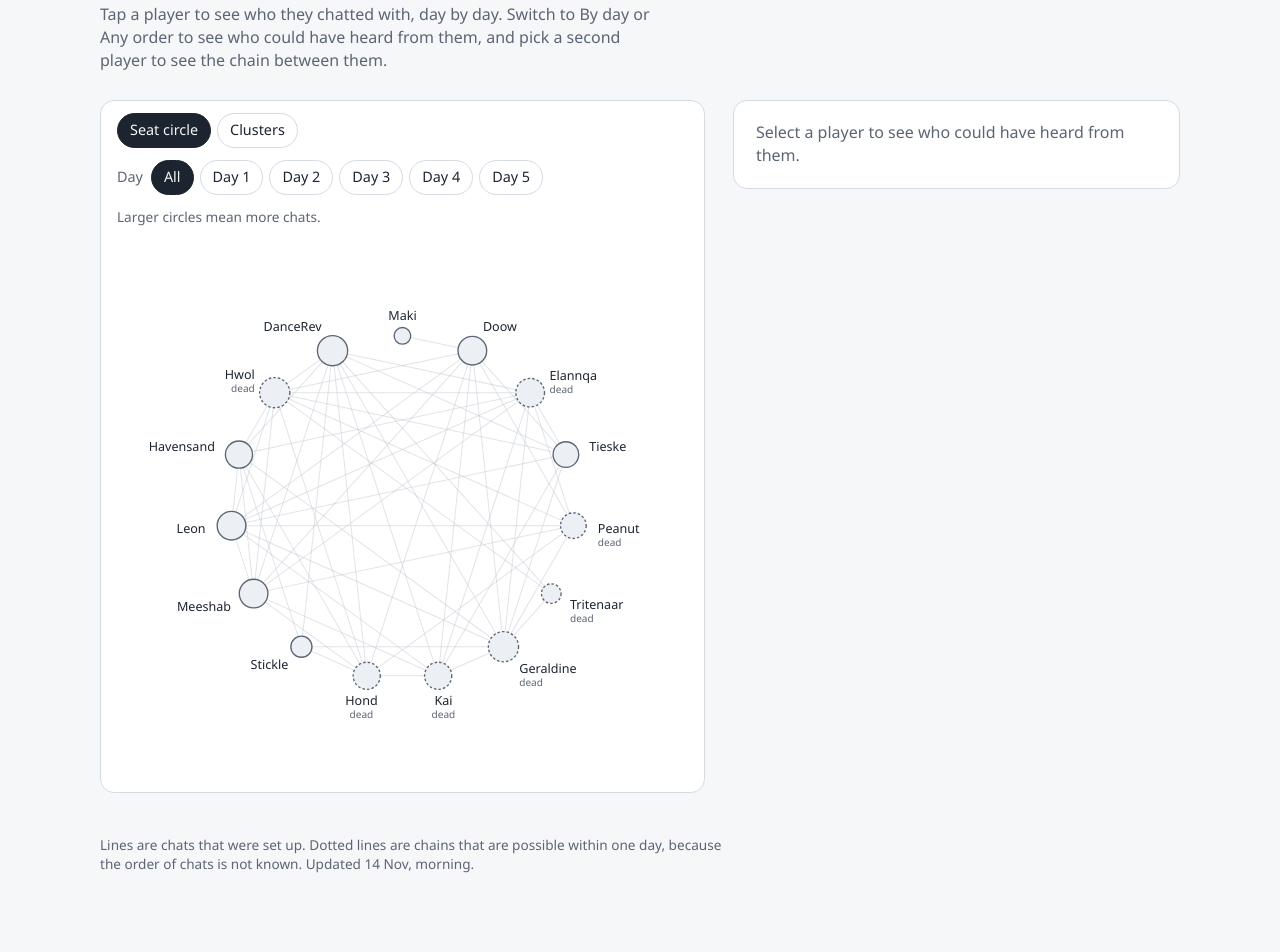
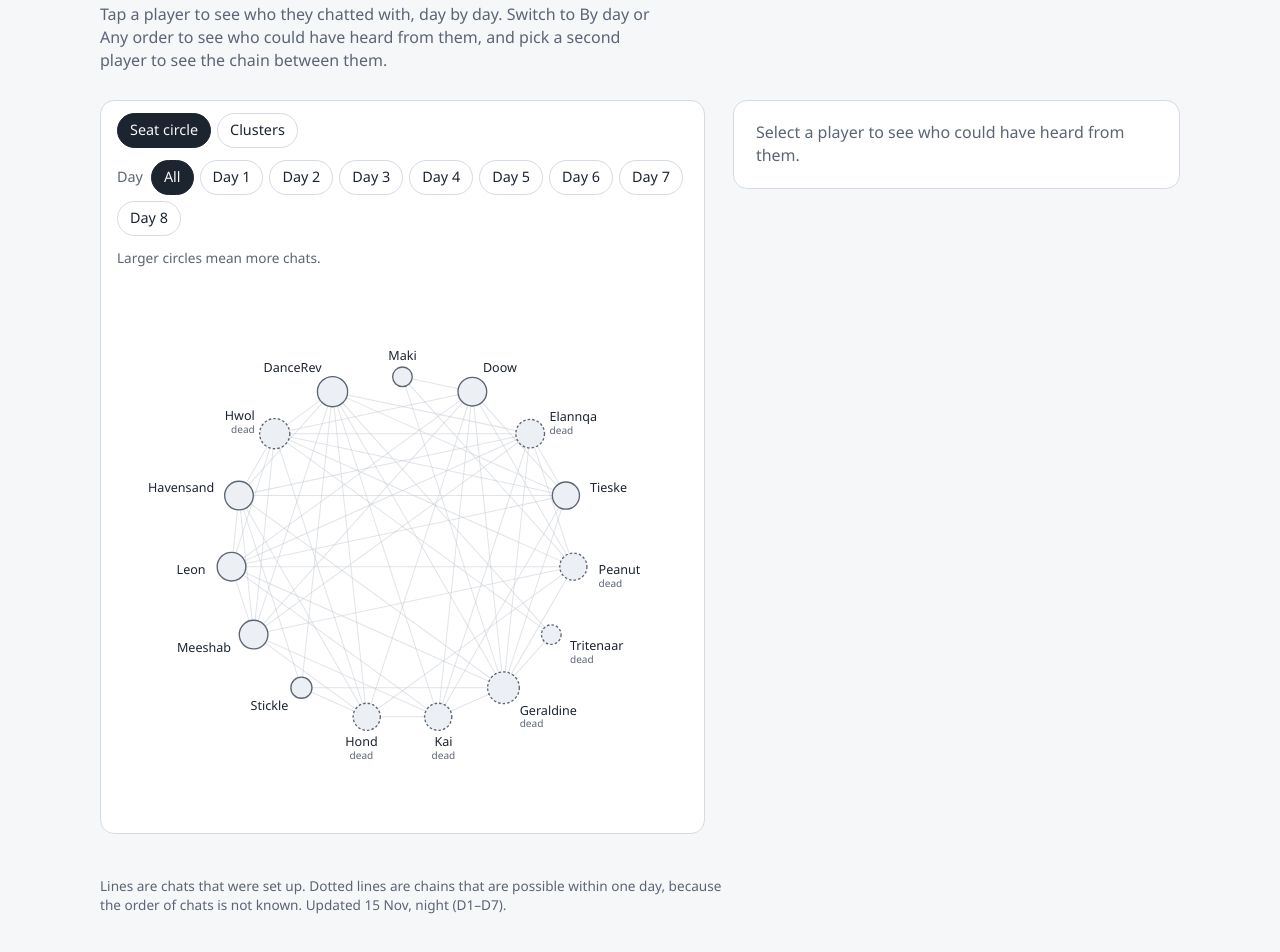
Before and after one commit to Peanut199973/botc-insights, a plain HTML site: page index.html in a window 1280 px wide. Shown: the part 62-1014 px from the top of the page. Before the commit the page ends 990 px from the top, so only its background shows below. Drawn offline with Linux system fonts and the light colour scheme.

Commit message:
Add files via upload

```diff
--- a/index.html
+++ b/index.html
@@ -7,12 +7,14 @@
 <style>
 :root{
   --bg:#f6f7f9; --panel:#ffffff; --ink:#1c2430; --muted:#5b6574; --line:#d6dbe2; --faint:#c3c9d2;
-  --node:#eceff3; --d1:#2f7fd6; --d2:#e08a12; --d3:#4f8a1e; --d4:#a23fb0; --d5:#0f9b95; --focus:#1c2430; --accent:#d63e5c;
+  --node:#eceff3; --d1:#2f7fd6; --d2:#e08a12; --d3:#4f8a1e; --d4:#a23fb0; --d5:#0f9b95;
+  --d6:#d94e67; --d7:#5c6bc0; --d8:#8d6e63; --focus:#1c2430; --accent:#d63e5c;
   --t1:#7a4fd6; --t2:#a68de6; --t3:#cdbff2;
 }
 @media (prefers-color-scheme: dark){
   :root{ --bg:#141a22; --panel:#1b232d; --ink:#e8ecf1; --muted:#9aa6b5; --line:#2c3643; --faint:#3a4655;
-    --node:#243040; --d1:#5aa2ee; --d2:#f0a73a; --d3:#7ab648; --d4:#d58be0; --d5:#4fd1c9; --focus:#e8ecf1; --accent:#ff6b86;
+    --node:#243040; --d1:#5aa2ee; --d2:#f0a73a; --d3:#7ab648; --d4:#d58be0; --d5:#4fd1c9;
+    --d6:#f27a90; --d7:#909ef0; --d8:#bcaaa4; --focus:#e8ecf1; --accent:#ff6b86;
     --t1:#b39bf5; --t2:#8d73d6; --t3:#6a579f; }
 }
 *{box-sizing:border-box}
@@ -81,8 +83,8 @@ h3{font-size:.95rem;margin:18px 0 8px;font-weight:700}
   <p class="note" id="note"></p>
 </div>
 <script>
-// ---- Data. Edit here. One line per chat: [player, player, day]. Day is "D1", "D2", "D3", "D4" or "D5".
-const UPDATED = "14 Nov, morning";
+// ---- Data. Edit here. One line per chat: [player, player, day]. Day is "D1" to "D8".
+const UPDATED = "15 Nov, night (D1–D7)";
 const PLAYERS = ["Maki","Doow","Elannqa","Tieske","Peanut","Tritenaar","Geraldine","Kai","Hond","Stickle","Meeshab","Leon","Havensand","Hwol","DanceRev"];
 const DEAD = ["Peanut","Hwol","Tritenaar","Kai","Hond","Elannqa","Geraldine"];
 const CHATS = [
@@ -144,6 +146,7 @@ const CHATS = [
   ["Leon", "Geraldine", "D3"],
   ["Meeshab", "Peanut", "D3"],
   ["Doow", "Hwol", "D3"],
+  ["Tritenaar", "Hwol", "D4"],
   ["Doow", "Hond", "D4"],
   ["Doow", "Meeshab", "D4"],
   ["Havensand", "Hwol", "D4"],
@@ -152,13 +155,13 @@ const CHATS = [
   ["Elannqa", "Tieske", "D4"],
   ["Leon", "Meeshab", "D4"],
   ["DanceRev", "Tieske", "D4"],
-  ["Meeshab", "Peanut", "D4"],
+  ["Peanut", "Meeshab", "D4"],
   ["Havensand", "DanceRev", "D4"],
   ["Havensand", "Elannqa", "D4"],
   ["Hwol", "Tieske", "D4"],
-  ["Peanut", "Doow", "D4"],
+  ["Doow", "Peanut", "D4"],
+  ["Doow", "Geraldine", "D4"],
   ["Peanut", "Geraldine", "D4"],
-  ["Doow", "Geraldine", "D4"],
   ["Meeshab", "Doow", "D5"],
   ["Meeshab", "Peanut", "D5"],
   ["Meeshab", "Leon", "D5"],
@@ -175,14 +178,40 @@ const CHATS = [
   ["Stickle", "DanceRev", "D5"],
   ["Hond", "DanceRev", "D5"],
   ["Doow", "Hond", "D5"],
+  ["DanceRev", "Tieske", "D5"],
   ["Havensand", "Elannqa", "D5"],
   ["Elannqa", "Geraldine", "D5"],
-  ["DanceRev", "Tieske", "D5"],
+  ["Leon", "Peanut", "D6"],
+  ["Leon", "Hwol", "D6"],
+  ["Peanut", "Hwol", "D6"],
+  ["Leon", "Meeshab", "D6"],
+  ["Geraldine", "Leon", "D6"],
+  ["Hwol", "Doow", "D6"],
+  ["Doow", "Geraldine", "D6"],
+  ["Geraldine", "Maki", "D6"],
+  ["Maki", "Peanut", "D6"],
+  ["Peanut", "Elannqa", "D6"],
+  ["Meeshab", "Elannqa", "D6"],
+  ["Havensand", "Tieske", "D6"],
+  ["DanceRev", "Hond", "D6"],
+  ["DanceRev", "Stickle", "D6"],
+  ["Hwol", "Tieske", "D6"],
+  ["Tieske", "Doow", "D7"],
+  ["Doow", "Peanut", "D7"],
+  ["Hwol", "Peanut", "D7"],
+  ["Havensand", "Tieske", "D7"],
+  ["Havensand", "DanceRev", "D7"],
+  ["Tieske", "DanceRev", "D7"],
+  ["Havensand", "Stickle", "D7"],
+  ["Elannqa", "Tieske", "D7"],
+  ["Elannqa", "Leon", "D7"],
+  ["Havensand", "Hond", "D7"],
+  ["Peanut", "Elannqa", "D7"],
 ];
 // ---- End of data.
 
-const DAYS = ["D1","D2","D3","D4","D5"];
-const DAYCOL = {D1:"var(--d1)", D2:"var(--d2)", D3:"var(--d3)", D4:"var(--d4)", D5:"var(--d5)"};
+const DAYS = ["D1","D2","D3","D4","D5","D6","D7","D8"];
+const DAYCOL = {D1:"var(--d1)", D2:"var(--d2)", D3:"var(--d3)", D4:"var(--d4)", D5:"var(--d5)", D6:"var(--d6)", D7:"var(--d7)", D8:"var(--d8)"};
 const TIERCOL = ["var(--ink)","var(--t1)","var(--t2)","var(--t3)"];
 const dayLabel = d => "Day " + d.slice(1);
 const NS = "http://www.w3.org/2000/svg";
@@ -190,8 +219,9 @@ const svg = document.getElementById("map"), panel = document.getElementById("pan
 document.getElementById("note").textContent = "Lines are chats that were set up. Dotted lines are chains that are possible within one day, because the order of chats is not known. Updated " + UPDATED + ".";
 const reduceMotion = window.matchMedia && matchMedia("(prefers-reduced-motion: reduce)").matches;
 
-const chats = {D1:new Set(), D2:new Set(), D3:new Set(), D4:new Set(), D5:new Set()};
-CHATS.forEach(([a,b,d]) => { chats[d].add(a+"|"+b); chats[d].add(b+"|"+a); });
+const chats = {};
+DAYS.forEach(d => chats[d] = new Set());
+CHATS.forEach(([a,b,d]) => { if(chats[d]){ chats[d].add(a+"|"+b); chats[d].add(b+"|"+a); } });
 let dayFilter="all";
 const activeDays = () => dayFilter==="all" ? DAYS : [dayFilter];
 const partners = (p,d) => (dayFilter==="all"||d===dayFilter) ? PLAYERS.filter(q => chats[d].has(p+"|"+q)) : [];
@@ -232,7 +262,6 @@ function simulate(names, pairs){
 function clusterLayout(filter){
   const w={}; CHATS.forEach(([a,b,d]) => { if(filter!=="all" && d!==filter) return; const k=[a,b].sort().join("|"); w[k]=(w[k]||0)+1; });
   const pairs=Object.keys(w).map(k => { const [a,b]=k.split("|"); return [a,b,w[k]]; });
-  // connected groups
   const group={}; PLAYERS.forEach(p=>group[p]=p);
   const find=x=>group[x]===x?x:(group[x]=find(group[x]));
   pairs.forEach(([a,b]) => { group[find(a)]=find(b); });
@@ -252,7 +281,6 @@ function clusterLayout(filter){
     const mx=(minx+maxx)/2, my=(miny+maxy)/2;
     main.forEach((p,i) => out[p]={x:320+(P[i].x-mx)*sc, y:270+(P[i].y-my)*sc});
   }
-  // everything else sits in a tidy row at the bottom: small groups side by side, single players after them
   const rest=list.filter(c=>c!==main).sort((x,y)=>y.length-x.length);
   const slots=rest.map(c => ({c, wd:Math.max(1,c.length)*80}));
   const total=slots.reduce((a,sl)=>a+sl.wd,0); let x0=320-total/2;
@@ -288,13 +316,12 @@ PLAYERS.forEach(n => {
 let current=null, target=null, mode="direct", startDay=1, depth=2, labelsOn=true;
 
 function reachDay(start, from){
-  const S=new Set([start]), P=new Set([start]);      // S: certain, P: possible
+  const S=new Set([start]), P=new Set([start]);
   const reached={}; reached[start]=0; const stages=[], edges=[], status={}; status[start]="start";
   for(let di=from-1; di<DAYS.length; di++){
     const d=DAYS[di], S0=new Set(S), fresh=[], maybe=[];
     for(const p of S0) for(const q of partners(p,d)) if(!S.has(q)){ edges.push({p,q,c:DAYCOL[d],solid:p===start,dotted:false}); if(!fresh.includes(q)) fresh.push(q); }
     fresh.forEach(q => { S.add(q); P.add(q); reached[q]=di+1; status[q]="sure"; });
-    // same-day chains: anyone who could pass it on within the day, order unknown
     let grew=true; const pool=new Set(P);
     while(grew){ grew=false;
       for(const p of Array.from(pool)) for(const q of partners(p,d)) if(!pool.has(q)){
@@ -303,7 +330,6 @@ function reachDay(start, from){
         P.add(q);
       }
     }
-    // dotted edges between already-reached players that only matter for chains are skipped
     stages.push({label:"After "+dayLabel(d), color:DAYCOL[d], fresh, maybe, day:d});
   }
   return {reached, stages, edges, status, colorOf:q=>DAYCOL[DAYS[reached[q]-1]]};
@@ -424,7 +450,7 @@ function segButtons(parent, items, isOn, onPick, label){
 function renderBar(){
   const dseg=document.getElementById("daySeg"); dseg.innerHTML="";
   const dl=document.createElement("span"); dl.className="lbl"; dl.textContent="Day"; dseg.appendChild(dl);
-  [["All","all"],["Day 1","D1"],["Day 2","D2"],["Day 3","D3"],["Day 4","D4"],["Day 5","D5"]].forEach(([t,v]) => { const b=document.createElement("button"); b.type="button"; b.textContent=t; b.setAttribute("aria-pressed",String(dayFilter===v)); b.addEventListener("click",()=>{ dayFilter=v; renderBar(); if(layout==="cluster") animateTo(targetPositions()); else paint(); render(); }); dseg.appendChild(b); });
+  [["All","all"],["Day 1","D1"],["Day 2","D2"],["Day 3","D3"],["Day 4","D4"],["Day 5","D5"],["Day 6","D6"],["Day 7","D7"],["Day 8","D8"]].forEach(([t,v]) => { const b=document.createElement("button"); b.type="button"; b.textContent=t; b.setAttribute("aria-pressed",String(dayFilter===v)); b.addEventListener("click",()=>{ dayFilter=v; renderBar(); if(layout==="cluster") animateTo(targetPositions()); else paint(); render(); }); dseg.appendChild(b); });
   const seg=document.getElementById("layoutSeg"); seg.innerHTML="";
   [["Seat circle","circle"],["Clusters","cluster"]].forEach(([t,v]) => { const b=document.createElement("button"); b.type="button"; b.textContent=t; b.setAttribute("aria-pressed",String(layout===v)); b.addEventListener("click",()=>setLayout(v)); seg.appendChild(b); });
 }
@@ -440,7 +466,7 @@ function render(){
   const r=reach();
   const h=document.createElement("h2"); h.textContent="From "+nm(current); panel.appendChild(h);
   segButtons(panel,[["Direct chats","direct"],["By day","day"],["Any order","any"]],v=>mode===v,v=>{mode=v; if(mode==="direct") target=null; paint();render();},"Show");
-  if(mode==="direct"){} else if(mode==="day") segButtons(panel,[["Day 1",1],["Day 2",2],["Day 3",3],["Day 4",4],["Day 5",5]],v=>startDay===v,v=>{startDay=v;paint();render();},"Starts from");
+  if(mode==="direct"){} else if(mode==="day") segButtons(panel,[["Day 1",1],["Day 2",2],["Day 3",3],["Day 4",4],["Day 5",5],["Day 6",6],["Day 7",7],["Day 8",8]],v=>startDay===v,v=>{startDay=v;paint();render();},"Starts from");
   else segButtons(panel,[["Direct",1],["One step",2],["Two steps",3]],v=>depth===v,v=>{depth=v;paint();render();},"How far");
   const clr=document.createElement("button"); clr.type="button"; clr.className="clear"; clr.textContent="Clear"; clr.addEventListener("click",()=>select(null));
   panel.lastChild.appendChild(clr);
@@ -463,7 +489,7 @@ function render(){
       rt.forEach((hp,i) => {
         const hop=document.createElement("span"); hop.className="hop";
         const dot=document.createElement("i"); dot.style.background=mode==="day"?DAYCOL[hp.days[0]]:"var(--t1)"; hop.appendChild(dot);
-        const sameHop = mode==="day" && i>0 && hp.days[0]===rt[i-1].days[0];
+        const sameHop = mode==="day" && i>0 && h.days[0]===rt[i-1].days[0];
         hop.appendChild(document.createTextNode((hp.days.length===1?dayLabel(hp.days[0]):"Day "+hp.days.map(x=>x.slice(1)).join(" and "))+" chat"+(sameHop?", same day":"")+" \u2192")); d.appendChild(hop);
         const c=document.createElement("span"); c.className="chip"+(i===rt.length-1?" end":""); c.textContent=nm(hp.q); d.appendChild(c);
       });
```
